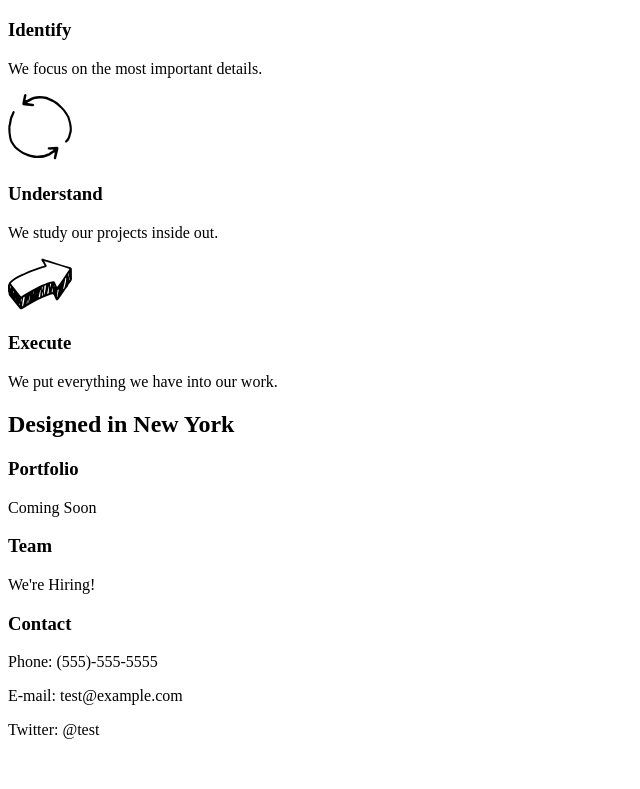
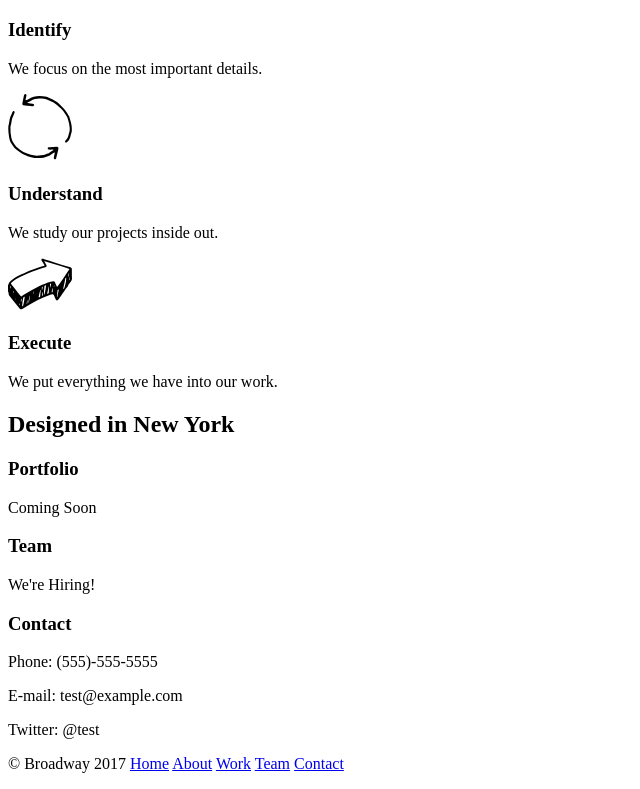
Before and after one commit to Reaba/broadway, a plain HTML site: page index.html in a window 1280 px wide. Shown: the part 339-1128 px from the top of the page, without its empty margins (0-640 px from the left). Before the commit the page ends 1094 px from the top, so only its background shows below. Drawn offline with Linux system fonts and the light colour scheme; files that its build step writes are made by us from their sources.

Commit message:
html footer added

```diff
--- a/index.html
+++ b/index.html
@@ -68,11 +68,14 @@
 
     <!-- Footer Section -->
 
-
-
-
-
-
-
+  <div class="footer">
+    <p>© Broadway 2017
+      <a class="btn-nav" href="#home">Home</a>
+      <a class="btn-nav" href="#about">About</a>
+      <a class="btn-nav" href="#work">Work</a>
+      <a class="btn-nav" href="#team">Team</a>
+      <a class="btn-nav" href="#contact">Contact</a>
+    </p>
+  </div>
 </body>
 </html>
```
